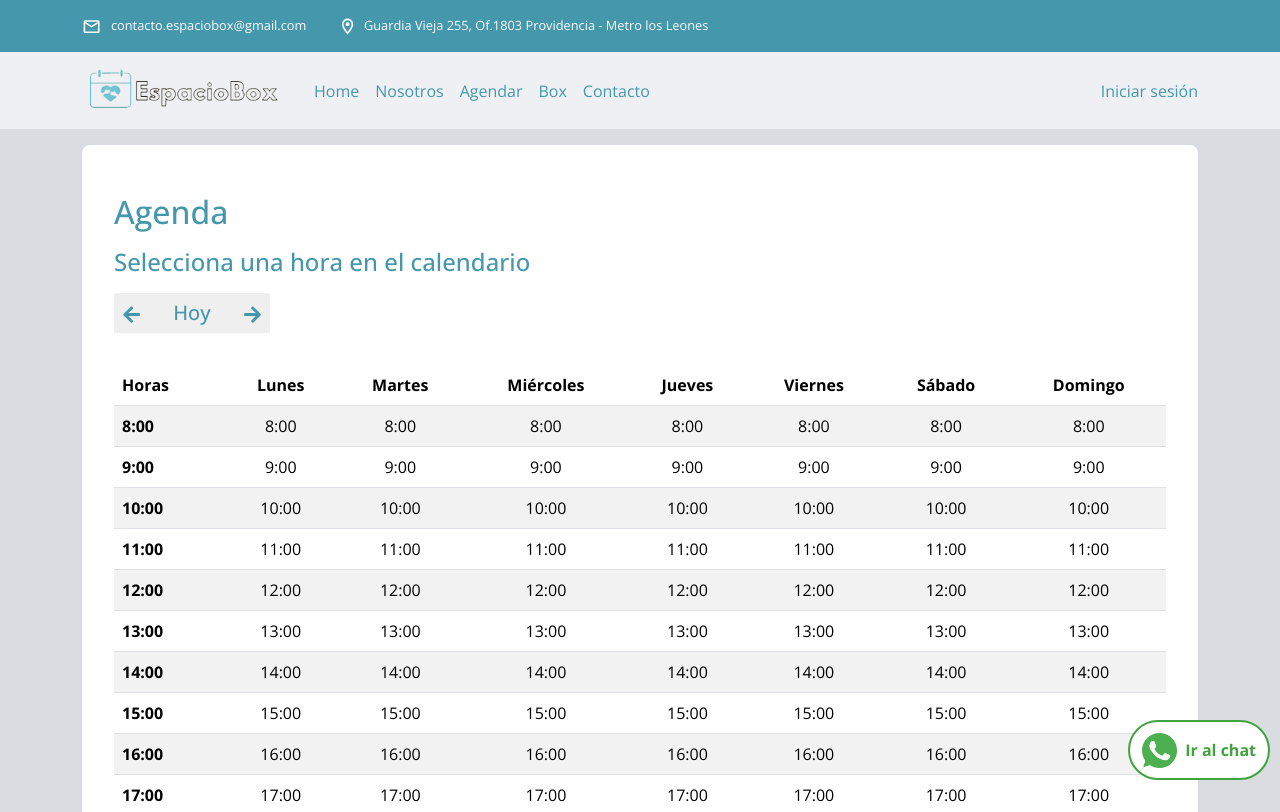
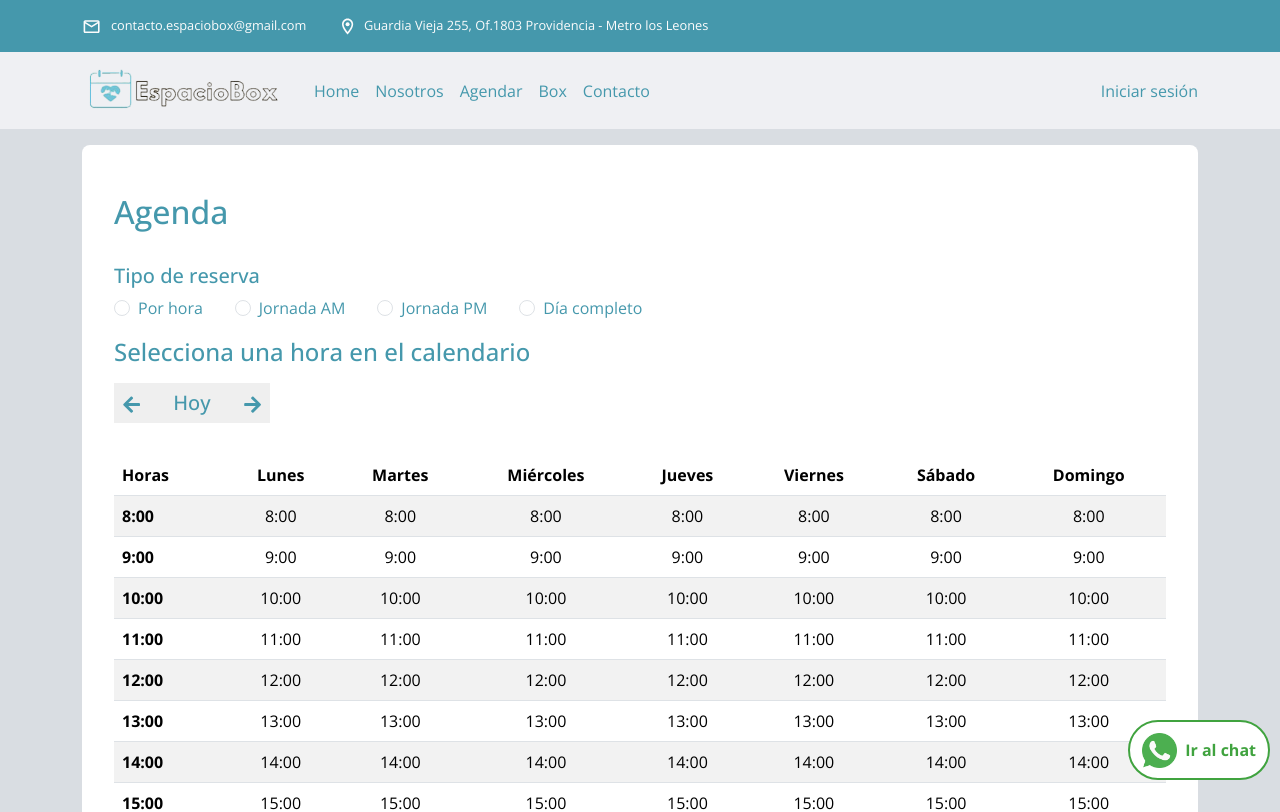
Before and after one commit to ssalinascalibar/espacio-box-noLogin, a React (Vite) app: page /agendar in a window 1280 px wide. Shown: the top 812 px of the page. Built offline with nearby package versions, Linux system fonts and the light colour scheme.

Commit message:
add classname radio buttons

```diff
--- a/src/features/reserve/Reserve.jsx
+++ b/src/features/reserve/Reserve.jsx
@@ -1,7 +1,8 @@
 import Container from "react-bootstrap/Container";
 import Table from "react-bootstrap/Table";
 import Button from "react-bootstrap/Button";
-import { FaArrowLeft, FaArrowRight } from "../../assets/icons/icons"
+import Form from "react-bootstrap/Form";
+import { FaArrowLeft, FaArrowRight } from "../../assets/icons/icons";
 import "./reserve.css";
 
 export default function Reserve() {
@@ -21,11 +22,48 @@ export default function Reserve() {
       <div className="backgroundSection">
         <div id="calendar">
           <h2>Agenda</h2>
-            <h4>Selecciona una hora en el calendario</h4>
+          <div id="calendar-options">
+            <h5>Tipo de reserva</h5>
+            <Form>
+            <div className="radio-group">
+              <Form.Check
+                type="radio"
+                label="Por hora"
+                name="options"
+                value="opcion1"
+              />
+              <Form.Check
+                type="radio"
+                label="Jornada AM"
+                name="options"
+                value="opcion2"
+              />
+              <Form.Check
+                type="radio"
+                label="Jornada PM"
+                name="options"
+                value="opcion3"
+              />
+              <Form.Check
+                type="radio"
+                label="Día completo"
+                name="options"
+                value="opcion3"
+              />
+              </div>
+            </Form>
+          </div>
+          <h4>Selecciona una hora en el calendario</h4>
           <div id="navigation-calendar">
-            <button className="navigation-button"><FaArrowLeft /></button>
-            <button className="navigation-button"><h5>Hoy</h5></button>
-            <button className="navigation-button"><FaArrowRight /></button>
+            <button className="navigation-button">
+              <FaArrowLeft />
+            </button>
+            <button className="navigation-button">
+              <h5>Hoy</h5>
+            </button>
+            <button className="navigation-button">
+              <FaArrowRight />
+            </button>
           </div>
           <Table striped responsive>
             <thead>
--- a/src/features/reserve/reserve.css
+++ b/src/features/reserve/reserve.css
@@ -1,5 +1,11 @@
 #calendar h2{
     margin: 1rem 0;
+}
+
+#calendar #calendar-options{
+    display: flex;
+    flex-direction: column;
+    margin: 2rem 0 1rem 0;
 }
 
 #calendar #navigation-calendar{
@@ -47,5 +53,11 @@
         width: 10%;
 
     }
+    .radio-group {
+        display: flex;
+        gap: 2rem; /* Espaciado entre los elementos */
+      }
+
+
 
 }
```
